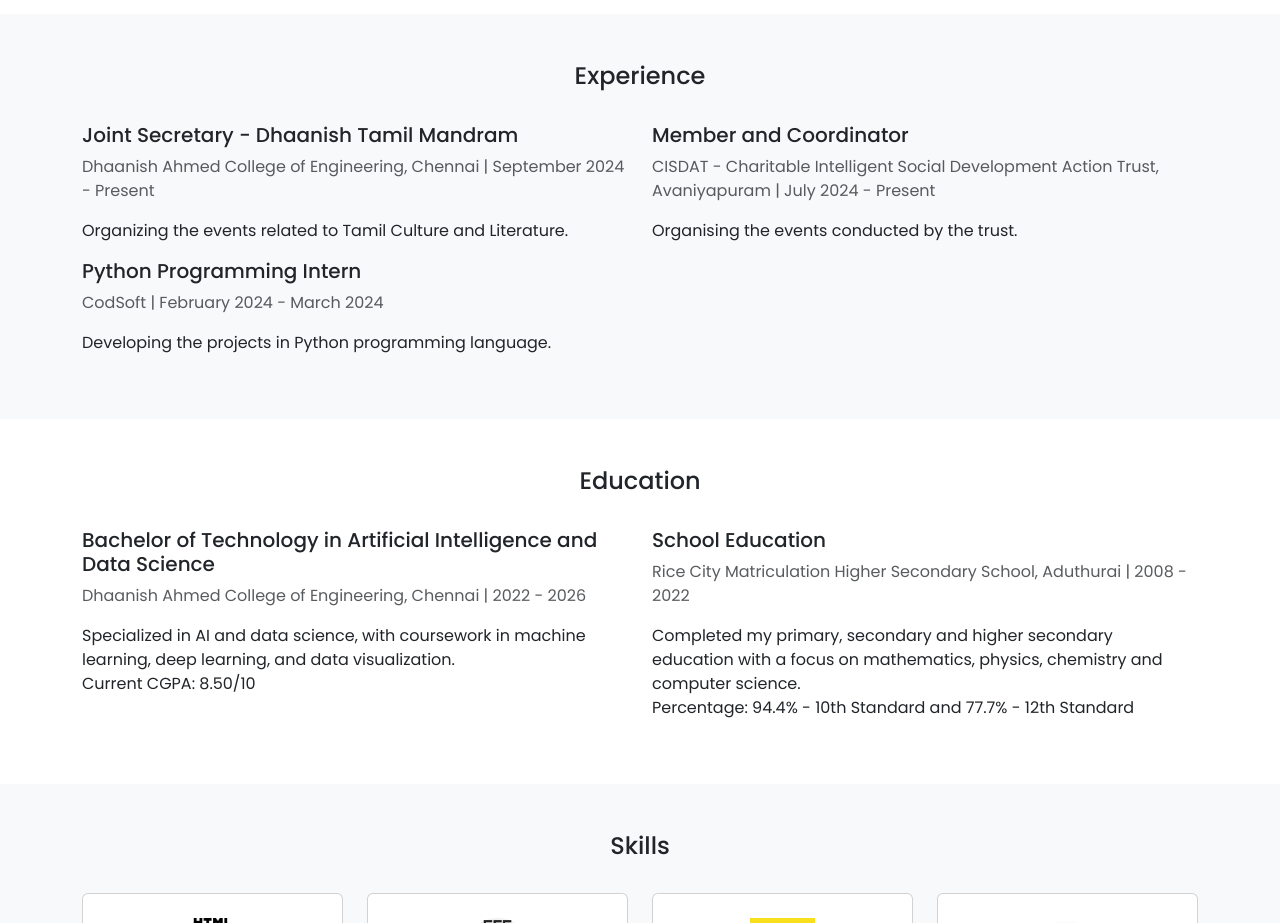
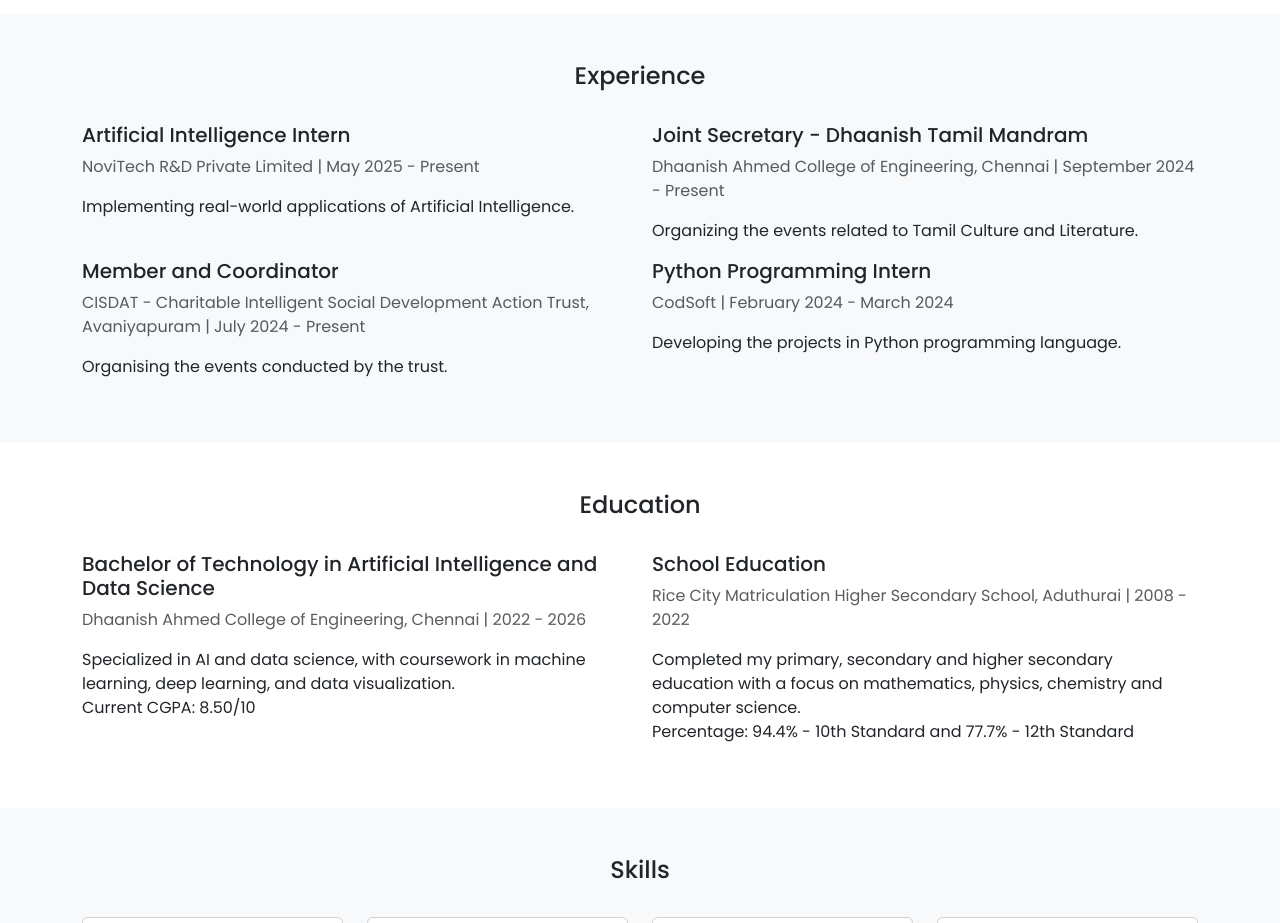
Before and after one commit to Abubakkar30/AbubakkarSPersonalPortfolio, a plain HTML site: page index.html in a window 1280 px wide. Shown: the part 1640-2563 px from the top of the page. Drawn offline with nearby package versions, Linux system fonts and the light colour scheme.

Commit message:
Added New Experience

```diff
--- a/index.html
+++ b/index.html
@@ -104,6 +104,11 @@
                 </div>
             </div>
             <div class="row">
+                <div class="col-md-6">
+                    <h5>Artificial Intelligence Intern</h5>
+                    <p class="text-muted">NoviTech R&D Private Limited | May 2025 - Present</p>
+                    <p>Implementing real-world applications of Artificial Intelligence.</p>
+                </div>
                 <div class="col-md-6">
                     <h5>Joint Secretary - Dhaanish Tamil Mandram</h5>
                     <p class="text-muted">Dhaanish Ahmed College of Engineering, Chennai | September 2024 - Present</p>
```
